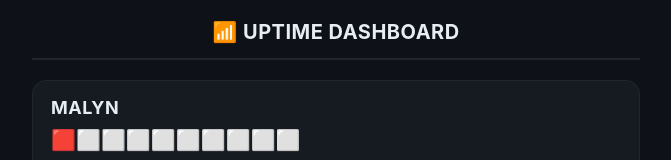
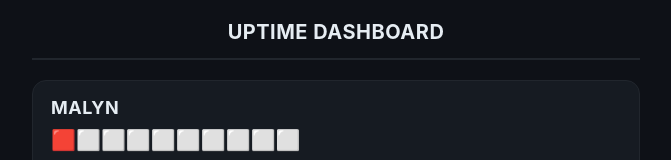
Before and after one commit to wera2025/uptime_dashboard, a plain HTML site: page index.html in a window 1280 px wide. Shown: the top 160 px of the page, without its empty margins (304-975 px from the left). Drawn offline with Linux system fonts and the light colour scheme; no server answers.

Commit message:
Update index.html

```diff
--- a/index.html
+++ b/index.html
@@ -143,7 +143,7 @@
 
 <div class="container" id="container">
   <header>
-    <h1>📶 UPTIME DASHBOARD</h1>
+    <h1>UPTIME DASHBOARD</h1>
   </header>
 
   <button id="install-btn">📲 Установить приложение</button>
```
